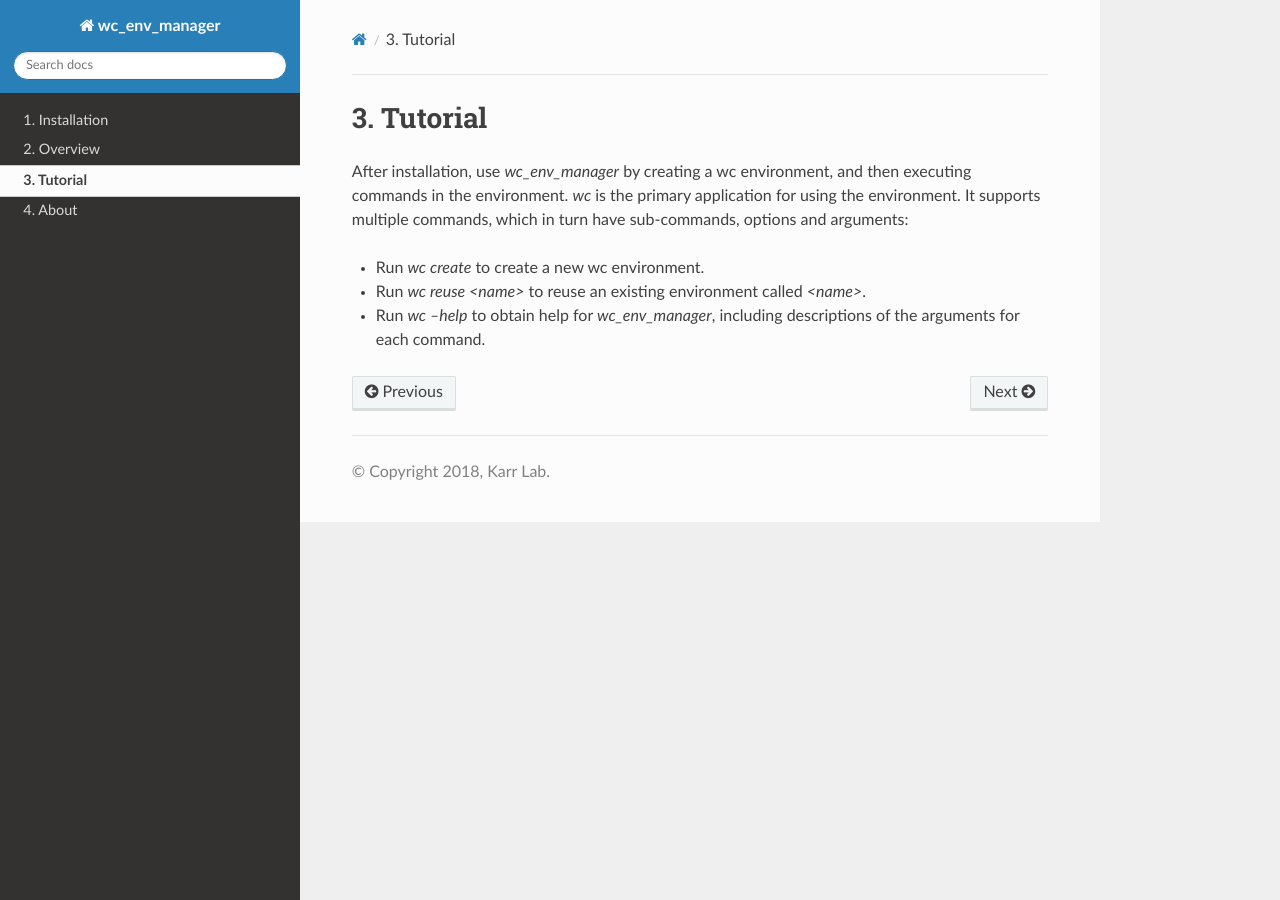
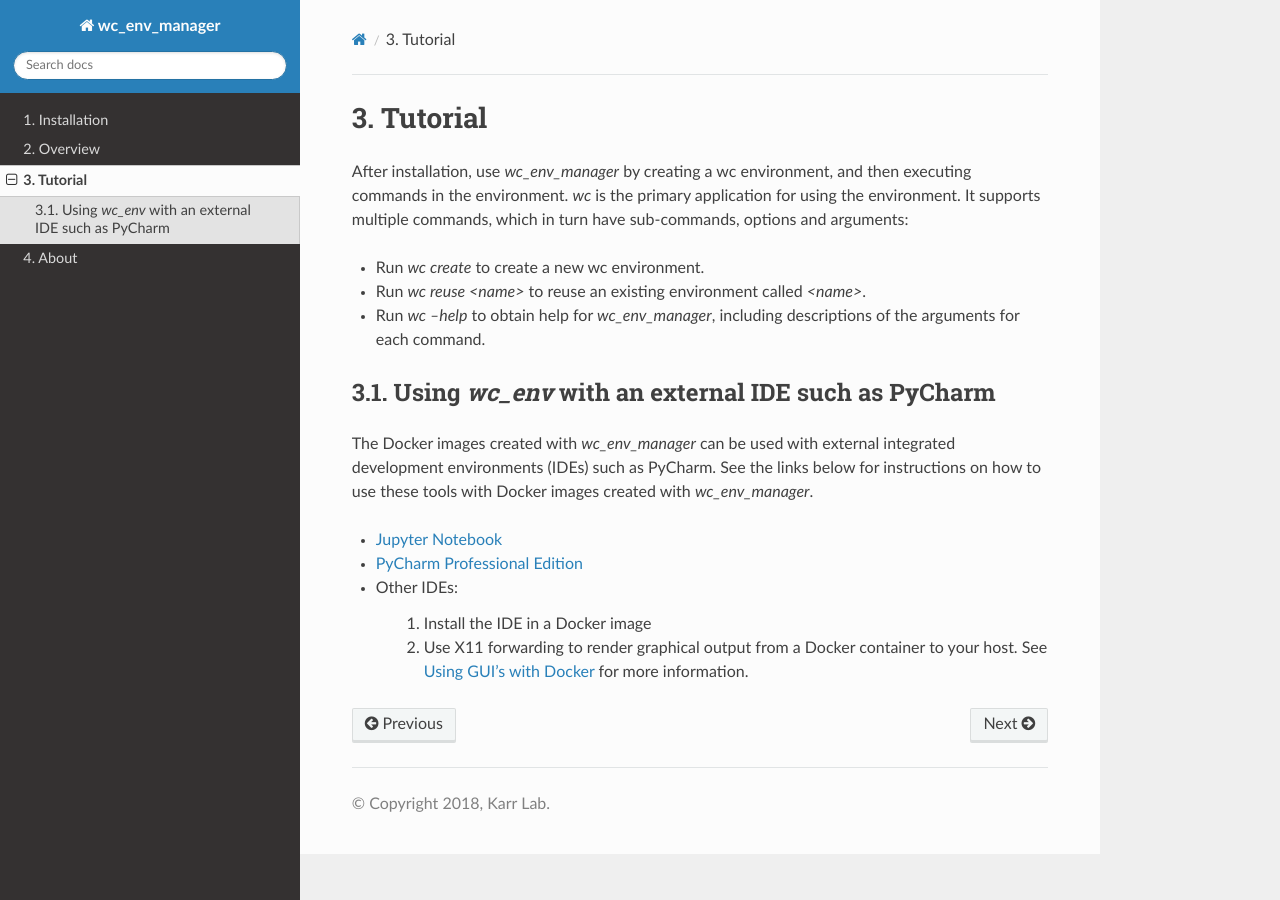
Before and after one commit to KarrLab/wc_env_manager, a Sphinx documentation site: the page built from docs/tutorial.rst, in a window 1280 px wide. Built offline with Sphinx 7.4.7 and the Read the Docs theme 2.0.0, drawn with Linux system fonts in a browser that asks for light colours; pages that are not in the unit, such as notebooks, are missing from menus.

Commit message:
adding instructions on setting up external IDEs with images created with wc_env_manager

```diff
--- a/docs/tutorial.rst
+++ b/docs/tutorial.rst
@@ -7,3 +7,16 @@ After installation, use `wc_env_manager` by creating a wc environment, and then
 * Run `wc reuse <name>` to reuse an existing environment called `<name>`.
 * Run `wc --help` to obtain help for `wc_env_manager`, including descriptions of the
   arguments for each command.
+
+
+Using *wc_env* with an external IDE such as PyCharm
+---------------------------------------------------
+
+The Docker images created with *wc_env_manager* can be used with external integrated development environments (IDEs) such as PyCharm. See the links below for instructions on how to use these tools with Docker images created with *wc_env_manager*.
+
+* `Jupyter Notebook <https://jupyter-docker-stacks.readthedocs.io/>`_
+* `PyCharm Professional Edition <https://www.jetbrains.com/help/pycharm/docker.html>`_
+* Other IDEs:
+
+    #. Install the IDE in a Docker image
+    #. Use X11 forwarding to render graphical output from a Docker container to your host. See `Using GUI's with Docker <https://jupyter-docker-stacks.readthedocs.io>`_ for more information.
```
Also changed, not shown: 1 other file.
